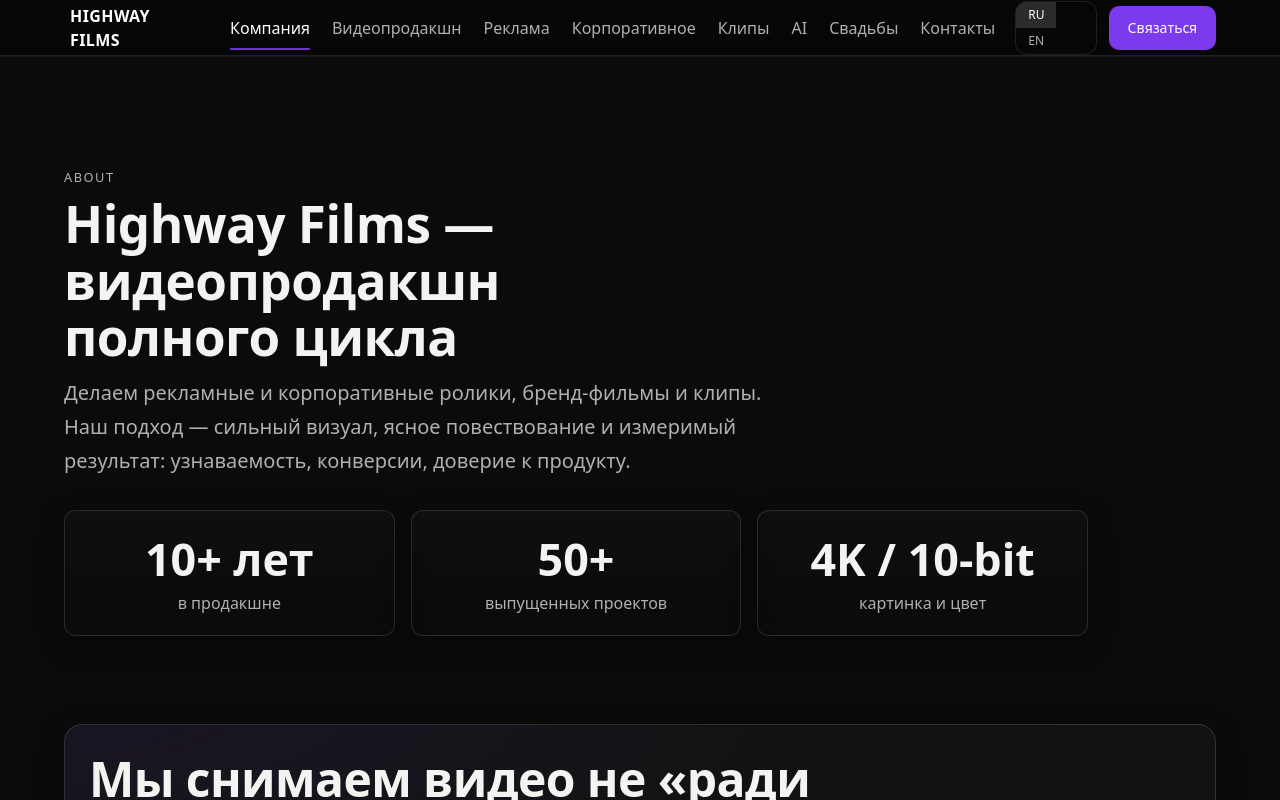
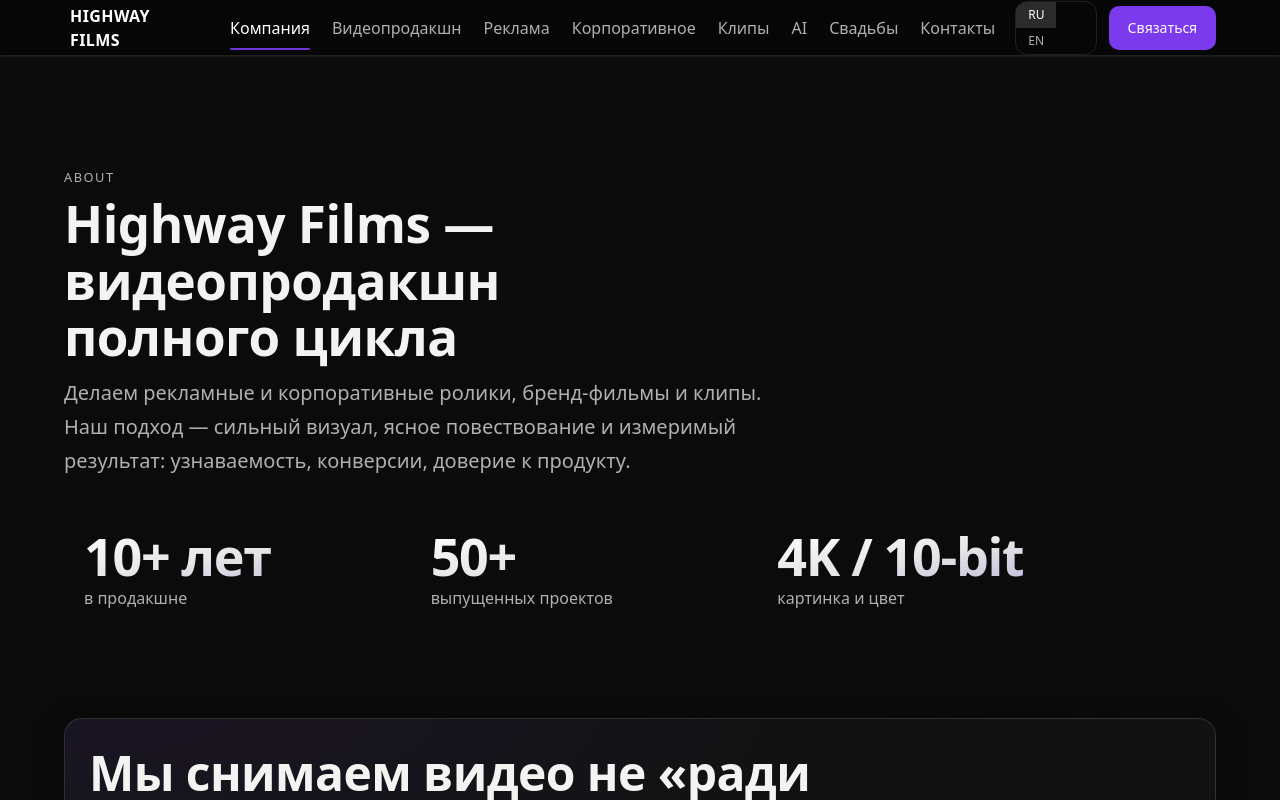
Before and after one commit to pandangun/highwayfilms.ru, a Next.js app: page /about in a window 1280 px wide. Shown: the top 800 px of the page. Built offline with nearby package versions, Linux system fonts and the light colour scheme.

Commit message:
fdjfdsvAboutNew2

```diff
--- a/src/app/about/page.tsx
+++ b/src/app/about/page.tsx
@@ -26,13 +26,39 @@
   robots: { index: true, follow: true },
 };
 
-/* ========= UI pieces ========= */
+/* ========= UI Pieces ========= */
 
-function Stat({ value, label }: { value: string; label: string }) {
+/** KPI с мягким «киноградиентом» и контрастным числом */
+function StatGlow({ value, label }: { value: string; label: string }) {
   return (
-    <div className="card p-5 text-center h-full">
-      <div className="stat-value leading-tight">{value}</div>
-      <div className="stat-label mt-1">{label}</div>
+    <div
+      className={[
+        "relative overflow-hidden rounded-2xl p-5 md:p-6",
+        "ring-1 ring-white/10 shadow-soft",
+        // два встречных радиальных ореола + тонкая подложка
+        "bg-[radial-gradient(140%_120%_at_0%_0%,rgba(124,58,237,.25),transparent_60%),",
+        "radial-gradient(140%_120%_at_100%_100%,rgba(59,130,246,.16),transparent_60%),",
+        "rgba(255,255,255,.03)]",
+      ].join("")}
+    >
+      <div className="leading-none">
+        <span
+          className={[
+            "block",
+            "text-transparent bg-clip-text",
+            "bg-gradient-to-br from-white via-white/90 to-violet-200/85",
+            // размер цифры — крупнее обычной stat-value, мягкое кернингование
+            "font-extrabold tracking-tight",
+            "text-[clamp(2.2rem,1.2rem+2.8vw,3.25rem)]",
+          ].join(" ")}
+        >
+          {value}
+        </span>
+      </div>
+      <div className="mt-1 text-sm md:text-base text-muted">{label}</div>
+
+      {/* едва заметная «линза» для глубины */}
+      <span className="pointer-events-none absolute -inset-px rounded-2xl shadow-[inset_0_1px_0_rgba(255,255,255,.06)]" />
     </div>
   );
 }
@@ -156,7 +182,7 @@
 
   return (
     <main className="container pt-header-safe pb-16">
-      {/* 1) HERO — только текст, узкий кламп, больше воздуха */}
+      {/* 1) HERO — вертикальный поток (справа позже можно добавить фото/видео) */}
       <section className="section">
         <div className="eyebrow">About</div>
         <h1 className="h1 mt-2 max-w-[22ch]">
@@ -167,11 +193,11 @@
           визуал, ясное повествование и измеримый результат: узнаваемость, конверсии, доверие к продукту.
         </p>
 
-        {/* KPI — сразу после вводного текста */}
+        {/* KPI — мягкие градиенты и сильные цифры */}
         <div className="mt-8 grid grid-cols-2 md:grid-cols-3 gap-4 max-w-5xl">
-          <Stat value="10+ лет" label="в продакшне" />
-          <Stat value="50+" label="выпущенных проектов" />
-          <Stat value="4K / 10-bit" label="картинка и цвет" />
+          <StatGlow value="10+ лет" label="в продакшне" />
+          <StatGlow value="50+" label="выпущенных проектов" />
+          <StatGlow value="4K / 10-bit" label="картинка и цвет" />
         </div>
       </section>
 
@@ -182,7 +208,7 @@
         </Statement>
       </section>
 
-      {/* 3) Почему мы — три карточки преимуществ */}
+      {/* 3) Почему мы */}
       <section className="section">
         <SectionHeader
           kicker="Подход"
@@ -205,7 +231,7 @@
         </div>
       </section>
 
-      {/* 4) Ещё пауза */}
+      {/* 4) Пауза */}
       <section className="section-tight">
         <Statement>
           Минимально достаточная продакшн-схема под задачу. Скорость без компромиссов по качеству.
@@ -286,7 +312,7 @@
         </ol>
       </section>
 
-      {/* 8) SEO-текст + FAQ (узкий кламп) */}
+      {/* 8) SEO + FAQ */}
       <section className="section">
         <SectionHeader
           kicker="Подход"
@@ -323,7 +349,7 @@
         </div>
       </section>
 
-      {/* 9) Финальный CTA (узкий, без «прилипаний») */}
+      {/* 9) Финальный CTA */}
       <section className="section-bottom">
         <div className="card p-6 md:p-8 flex flex-col md:flex-row items-start md:items-center justify-between gap-4">
           <div className="mx-auto md:mx-0">
@@ -342,18 +368,9 @@
       </section>
 
       {/* JSON-LD */}
-      <script
-        type="application/ld+json"
-        dangerouslySetInnerHTML={{ __html: JSON.stringify(orgJsonLd) }}
-      />
-      <script
-        type="application/ld+json"
-        dangerouslySetInnerHTML={{ __html: JSON.stringify(breadcrumbsJsonLd) }}
-      />
-      <script
-        type="application/ld+json"
-        dangerouslySetInnerHTML={{ __html: JSON.stringify(faqJsonLd) }}
-      />
+      <script type="application/ld+json" dangerouslySetInnerHTML={{ __html: JSON.stringify(orgJsonLd) }} />
+      <script type="application/ld+json" dangerouslySetInnerHTML={{ __html: JSON.stringify(breadcrumbsJsonLd) }} />
+      <script type="application/ld+json" dangerouslySetInnerHTML={{ __html: JSON.stringify(faqJsonLd) }} />
     </main>
   );
 }
--- a/src/app/globals.css
+++ b/src/app/globals.css
@@ -332,3 +332,76 @@
 @media (min-width: 768px) {
   .hero-video { object-fit: contain !important; } /* десктоп: «тютелька в тютельку» */
 }
+
+
+/* ===== Доп. утилиты для макета и типографики ===== */
+
+/* Чуть шире кламп для длинных лидов/SEO-блоков */
+.measure-wide { max-width: 75ch; }
+
+/* Центрирование одиночных блоков (карточка/CTA/стейтмент) */
+.center { margin-left: auto; margin-right: auto; }
+
+/* Полосы с большим дыханием для героев/финальных CTA */
+.section-xl { padding-block: 88px; }
+
+/* Full-bleed фон внутри .container: тянем фон на край экрана */
+.bleed {
+  position: relative;
+  left: 50%;
+  right: 50%;
+  margin-left: -50vw;
+  margin-right: -50vw;
+  width: 100vw;
+}
+
+/* Автосетка «плиток» с min шириной — идеально для карточек */
+.grid-autofit-260 {
+  display: grid;
+  grid-template-columns: repeat(auto-fit, minmax(260px, 1fr));
+  gap: 16px;
+}
+
+/* Псевдо-ссылка-кнопка (для вторичных действий) */
+.btn-link {
+  display: inline-flex; align-items: center; gap: .5rem;
+  height: 44px; padding: 0 .25rem; border: 0;
+  color: var(--fgc); background: transparent;
+}
+.btn-link:hover { text-decoration: underline; text-underline-offset: 3px; }
+
+/* Ненавязчивая ссылка */
+.muted-link { color: var(--muted); }
+.muted-link:hover { color: var(--fgc); }
+
+/* Детали/FAQ: убираем маркер и наводим порядок с фокусом */
+details > summary {
+  list-style: none; cursor: pointer; outline: none;
+}
+details > summary::-webkit-details-marker { display: none; }
+details[open] > summary { color: var(--fgc); }
+details > summary:focus-visible {
+  outline: 2px solid rgba(255,255,255,.5);
+  outline-offset: 4px; border-radius: 6px;
+}
+
+/* Таблицы по умолчанию — аккуратная сетка */
+.table {
+  width: 100%;
+  border-collapse: collapse;
+  font-size: .95rem;
+}
+.table th, .table td {
+  padding: .6rem .75rem;
+  border-bottom: 1px solid var(--border);
+}
+.table th { text-align: left; color: var(--fgc); font-weight: 600; }
+.table td { color: var(--muted); }
+
+/* Тонкая тень для «приподнятых» блоков, если понадобится */
+.shadow-soft { box-shadow: 0 10px 30px rgba(0,0,0,.28); }
+
+/* Контейнер пошире для страниц-портфолио/галерей */
+@media (min-width: 1280px) {
+  .container-wide { max-width: min(100%, 1400px); }
+}
```
